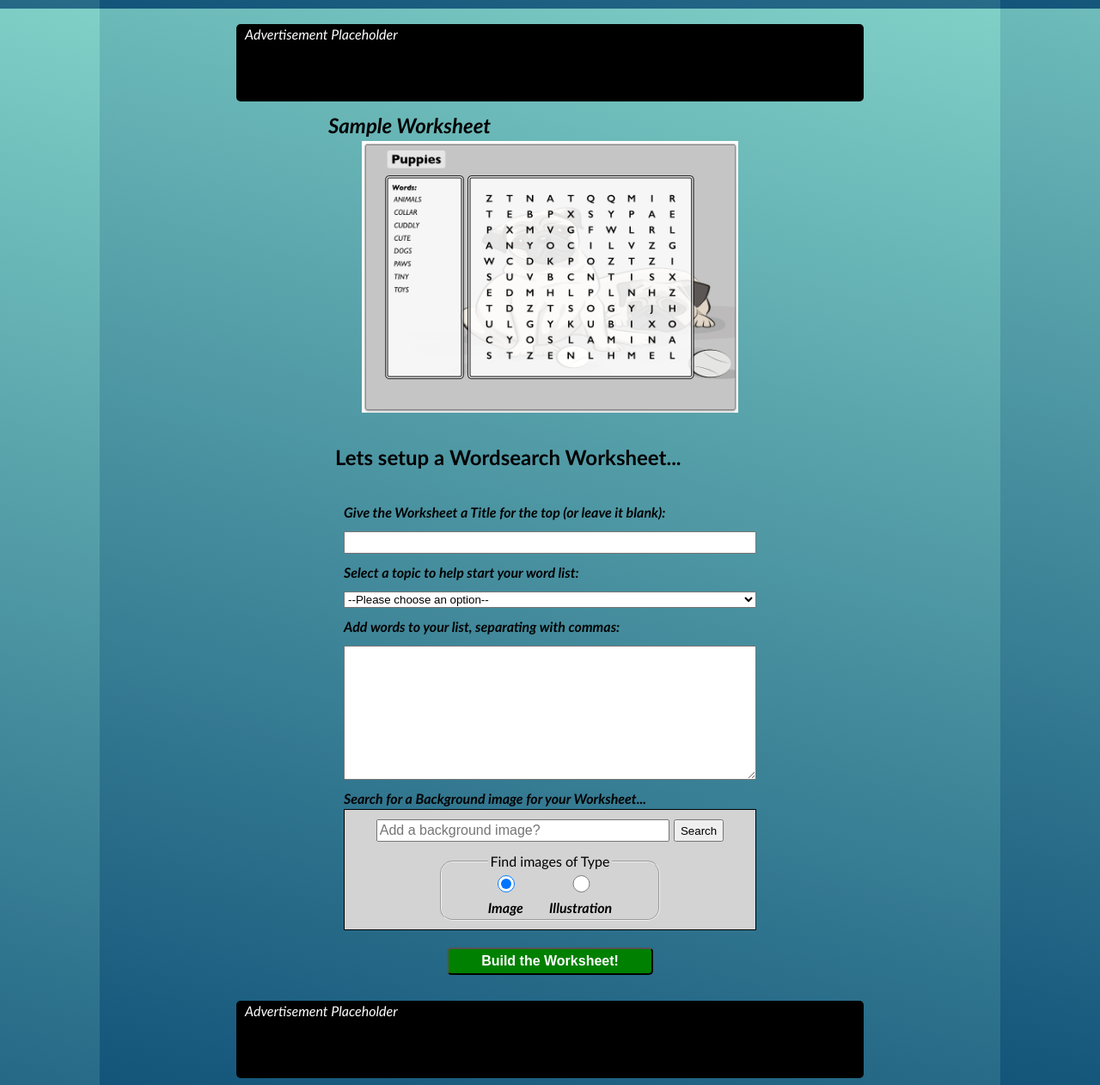
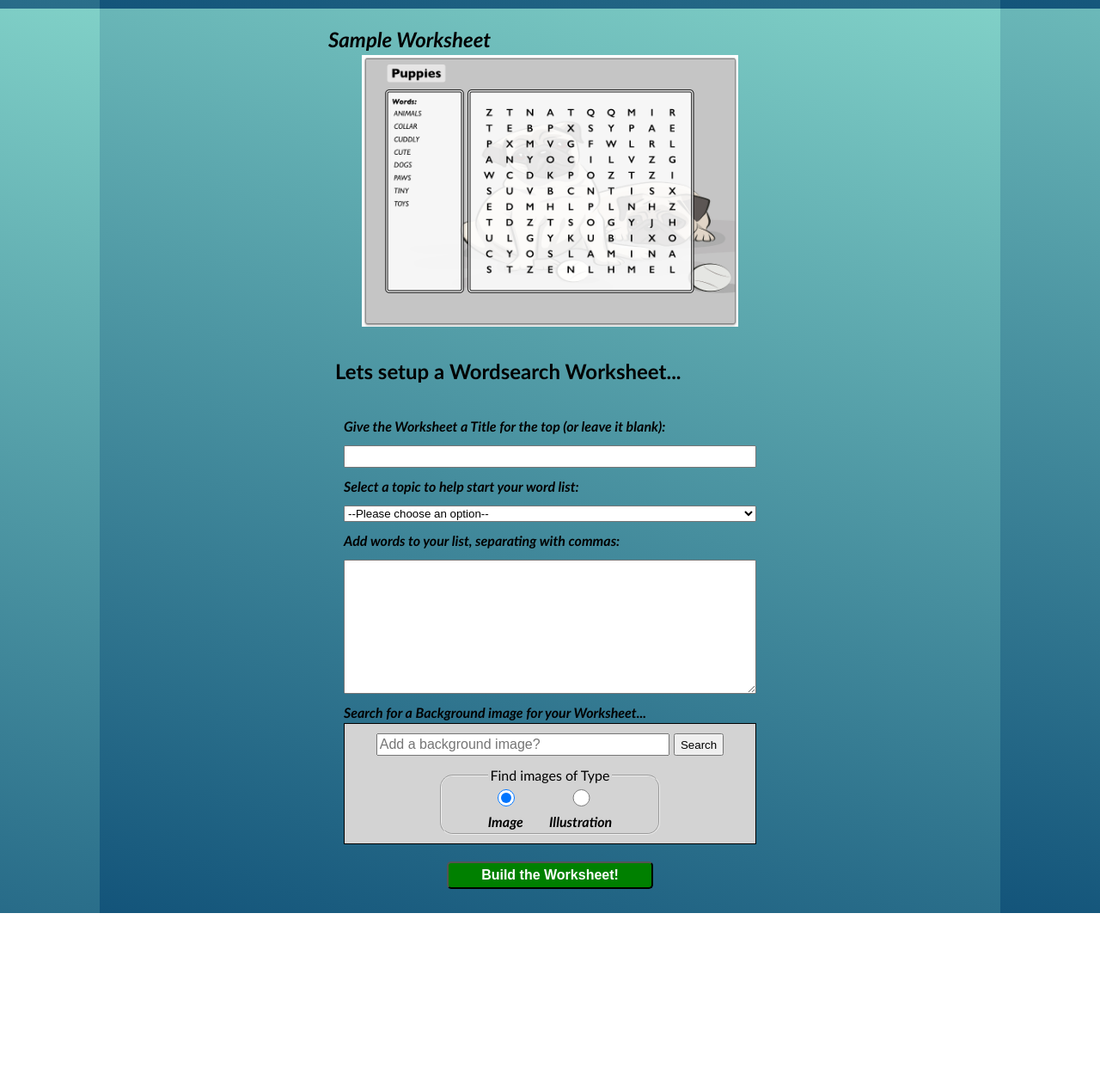
Before and after one commit to boest02/wordsearch-worksheet, a website built with Vite: page index.html in a window 1280 px wide. Shown: the whole page at 86% size. After the commit the page ends 1062 px from the top, so only its background shows below. Built offline with nearby package versions, Linux system fonts and the light colour scheme.

Commit message:
remove fake ads

```diff
--- a/index.html
+++ b/index.html
@@ -12,7 +12,6 @@
 </head>
 
 <body>
-  <div class="fake-ad"></div>
   <main>
     <div class="sample-sheet">
       <h2>Sample Worksheet</h2>
@@ -71,8 +70,6 @@
     </form>
   </section>
 
-  <div class="fake-ad"></div>
-
   <script type="module" src="/main.js"></script>
 
 </body>
```
